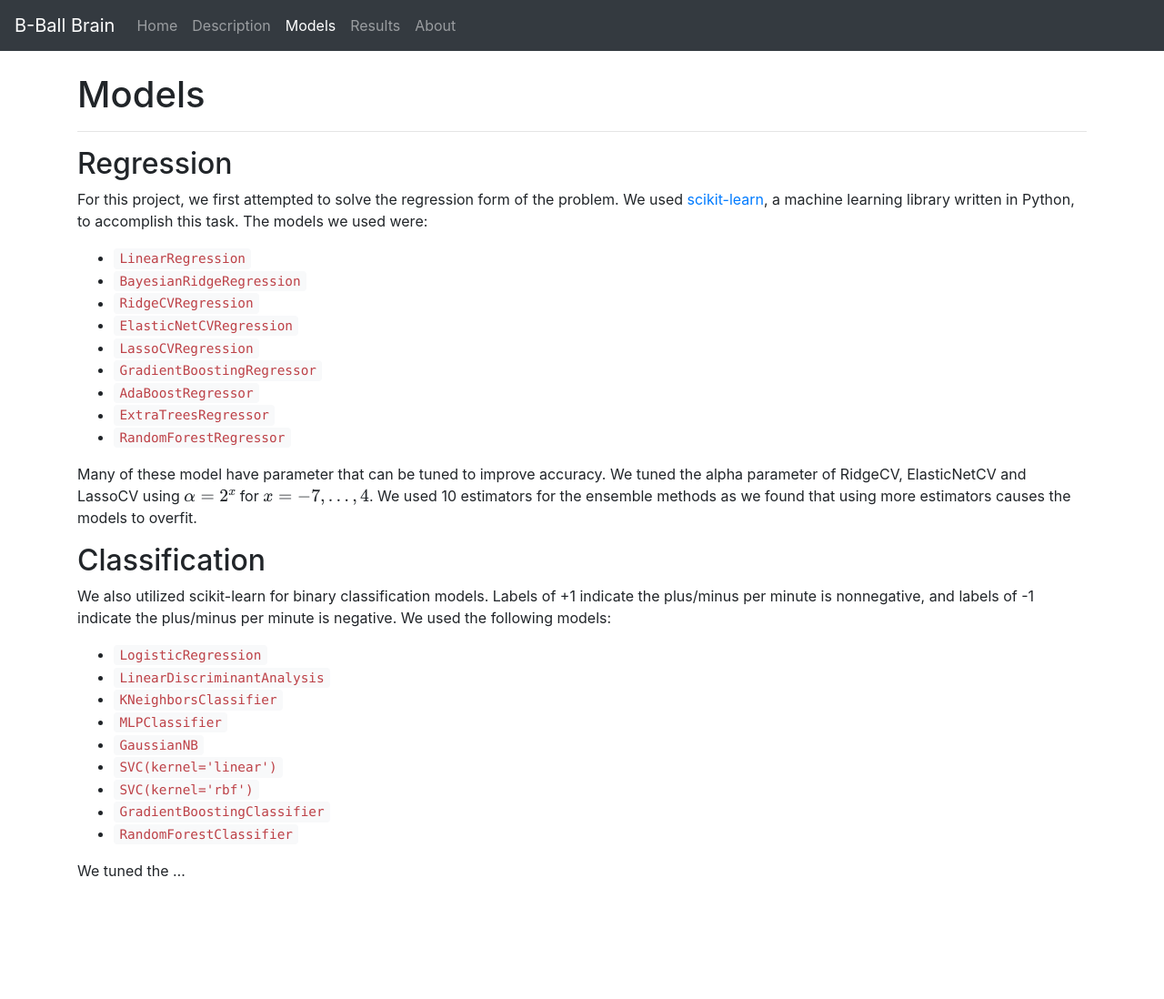
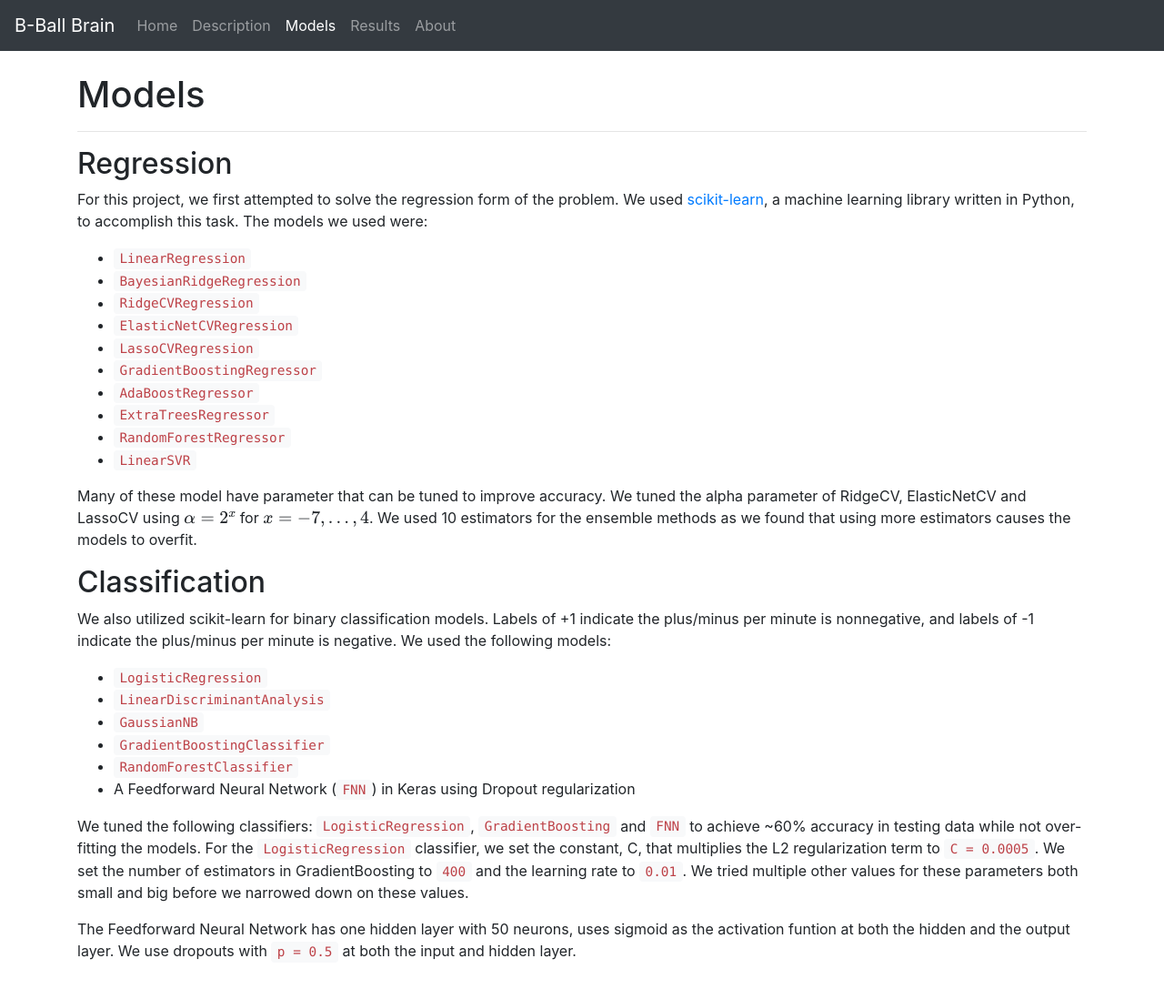
Before and after one commit to B-Ball-Brain/B-Ball-Brain.github.io, a Jekyll site: the page built from models.md, in a window 1280 px wide. Shown: the whole page at 91% size. Built offline with Jekyll 4.4.1, drawn with Linux system fonts in a browser that asks for light colours; nearby versions of some CDN libraries; some web fonts are replaced; formulas are drawn with MathJax 3; before the commit the page ends 1009 px from its top, so only the background shows below that.

Commit message:
Committing models page

```diff
--- a/models.md
+++ b/models.md
@@ -17,6 +17,7 @@ For this project, we first attempted to solve the regression form of the problem
 * `AdaBoostRegressor`
 * `ExtraTreesRegressor`
 * `RandomForestRegressor`
+* `LinearSVR`
 
 Many of these model have parameter that can be tuned to improve accuracy.  We tuned the alpha parameter of RidgeCV, ElasticNetCV and LassoCV using $$\alpha = 2^x$$ for $$x = -7, \ldots, 4$$.  We used 10 estimators for the ensemble methods as we found that using more estimators causes the models to overfit.
 
@@ -26,12 +27,11 @@ We also utilized scikit-learn for binary classification models.  Labels of +1 in
 
 * `LogisticRegression`
 * `LinearDiscriminantAnalysis`
-* `KNeighborsClassifier`
-* `MLPClassifier`
 * `GaussianNB`
-* `SVC(kernel='linear')`
-* `SVC(kernel='rbf')`
 * `GradientBoostingClassifier`
 * `RandomForestClassifier`
+* A Feedforward Neural Network (`FNN`) in Keras using Dropout regularization
 
-We tuned the ...
+We tuned the following classifiers: `LogisticRegression`, `GradientBoosting` and `FNN` to achieve ~60% accuracy in testing data while not over-fitting the models. For the `LogisticRegression` classifier, we set the constant, C, that multiplies the L2 regularization term to `C = 0.0005`. We set the number of estimators in GradientBoosting to `400` and the learning rate to `0.01`. We tried multiple other values for these parameters both small and big before we narrowed down on these values.
+
+The Feedforward Neural Network has one hidden layer with 50 neurons, uses sigmoid as the activation funtion at both the hidden and the output layer. We use dropouts with `p = 0.5` at both the input and hidden layer.
```
